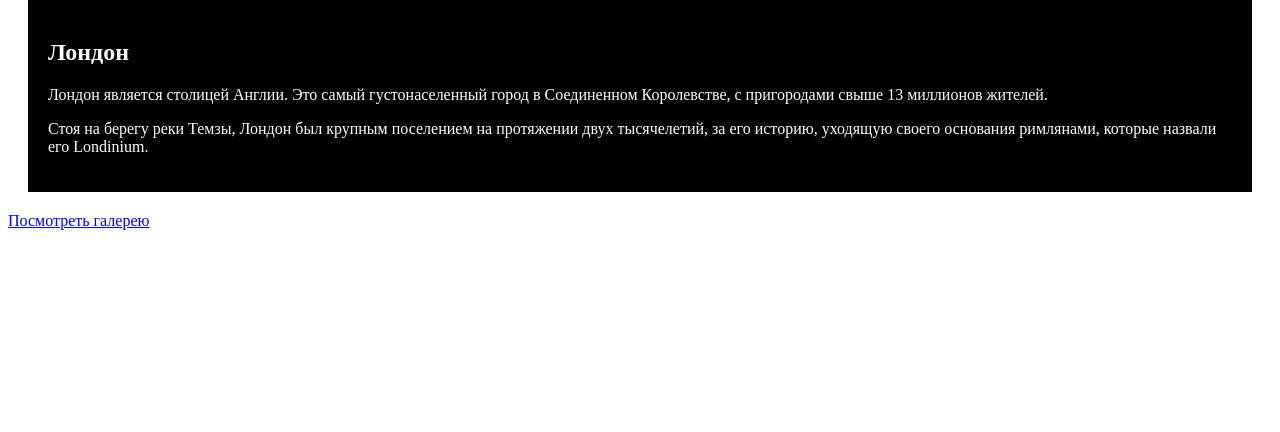
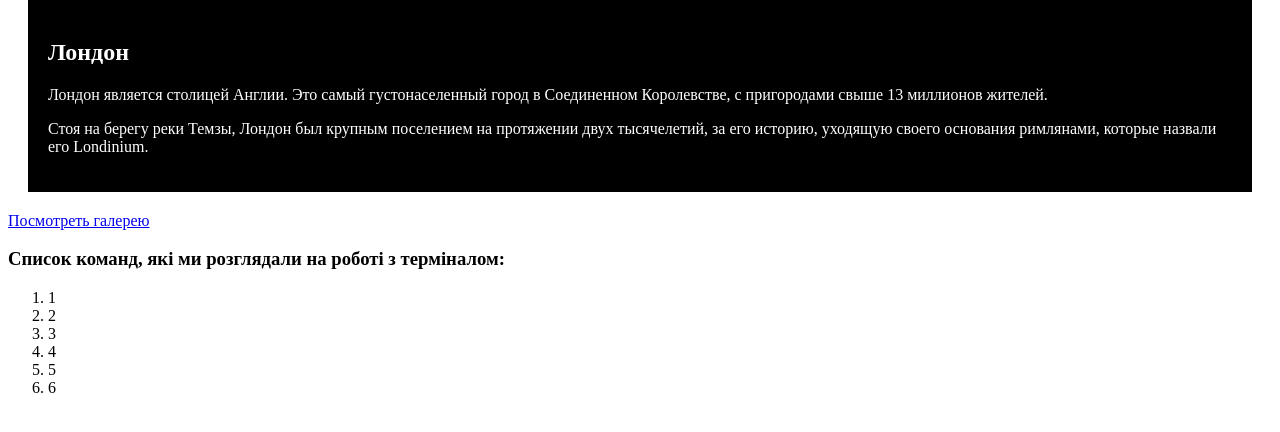
Before and after one commit to le-fonit/Home_work_5-Github-, a plain HTML site: page index.html in a window 1280 px wide. Shown: the part 68-500 px from the top of the page. Drawn offline with Linux system fonts and the light colour scheme.

Commit message:
Added title and summary
Cписок команд, які ми розглядали на роботі з терміналом:

```diff
--- a/index.html
+++ b/index.html
@@ -14,6 +14,7 @@
    }
   </style>
  </head>
+
  <body>
 
   <h2>Довільний код</h2>
@@ -28,6 +29,16 @@
 
   <a href="./gallery.html">Посмотреть галерею</a>
 
+  <h3>Cписок команд, які ми розглядали на роботі з терміналом:</h3>
+  <ol>
+    <li>1</li>
+    <li>2</li>
+    <li>3</li>
+    <li>4</li>
+    <li>5</li>
+    <li>6</li>
+  </ol>
+
 
 
  </body>
```
